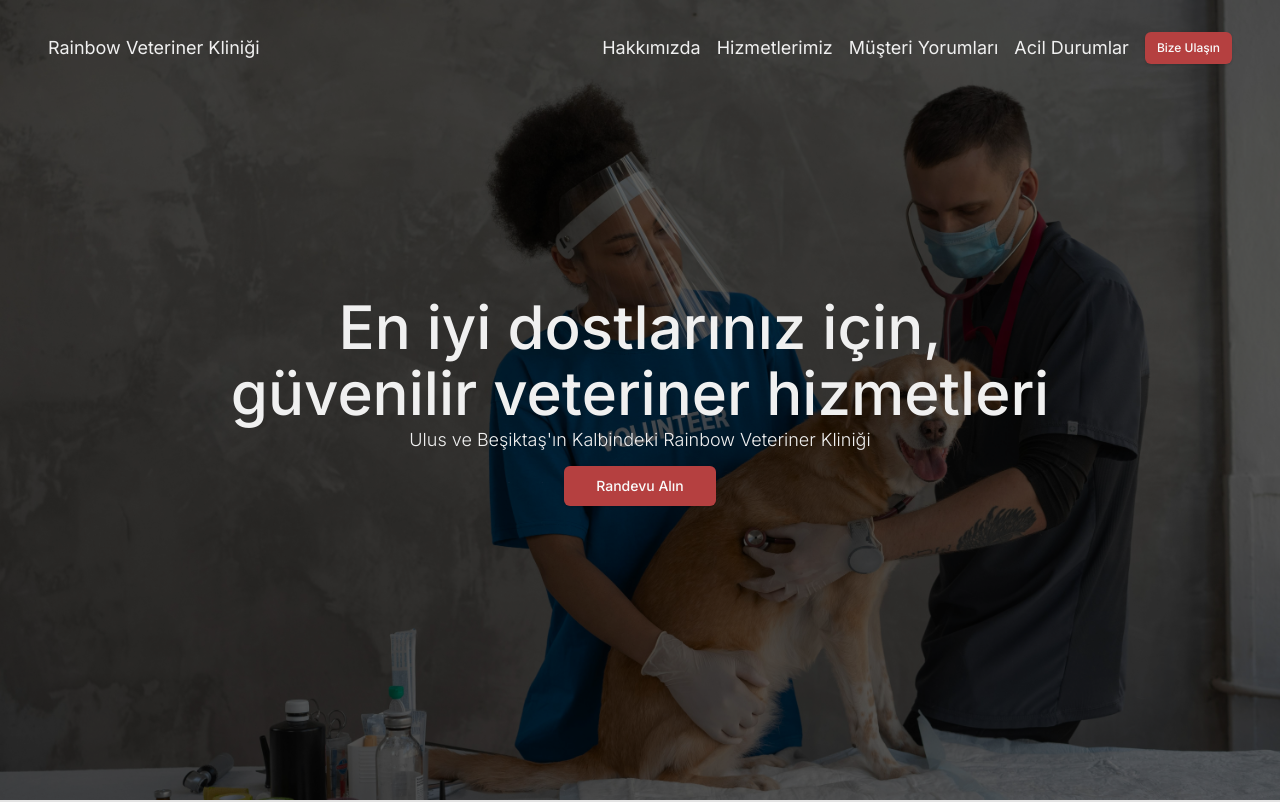
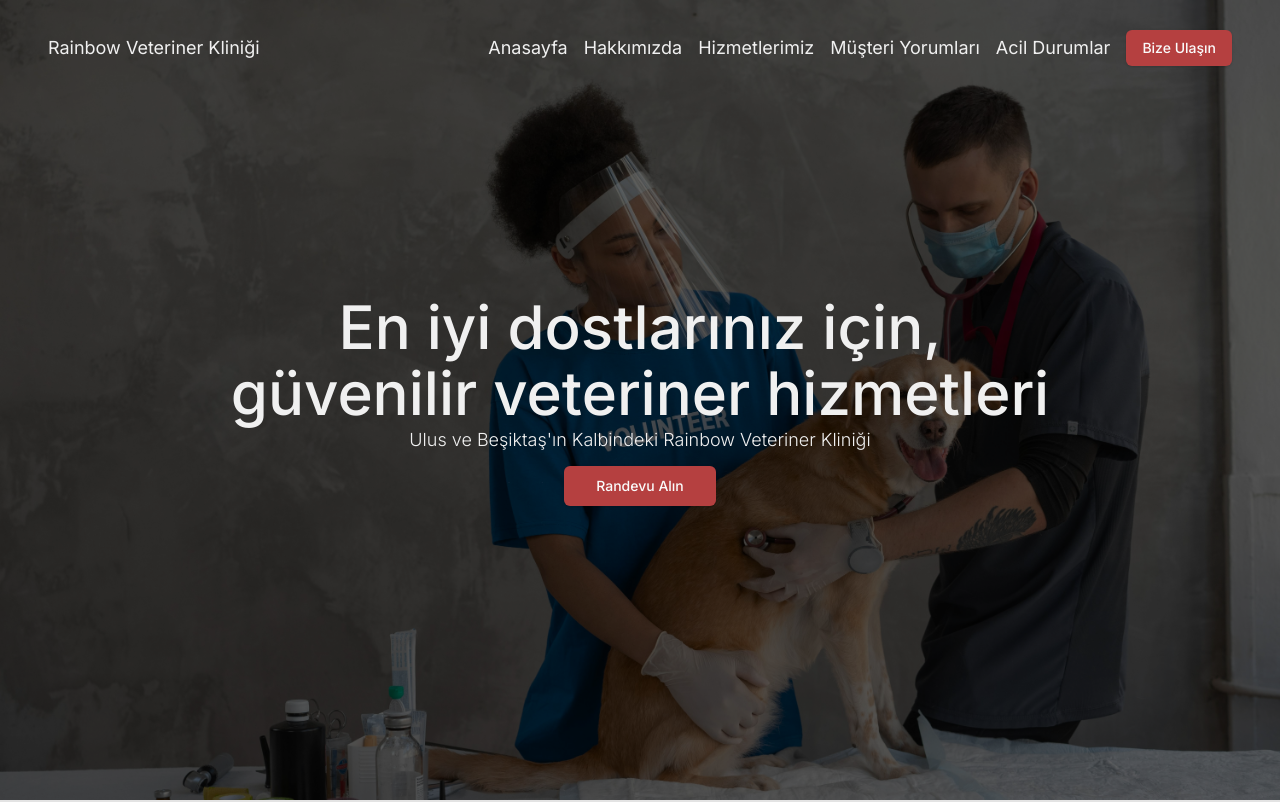
Before and after one commit to Syntra-Media/rainbow-vet, a Next.js app: page / in a window 1280 px wide. Shown: the top 802 px of the page. Built offline with nearby package versions, Linux system fonts and the light colour scheme.

Commit message:
Header Update

```diff
--- a/package.json
+++ b/package.json
@@ -15,8 +15,9 @@
     "clsx": "^2.1.1",
     "embla-carousel-autoplay": "^8.2.0",
     "embla-carousel-react": "^8.1.8",
+    "framer-motion": "^11.3.28",
     "lucide-react": "^0.428.0",
-    "next": "14.2.5",
+    "next": "^14.2.5",
     "react": "^18",
     "react-dom": "^18",
     "tailwind-merge": "^2.5.2",
--- a/src/components/ui/Header.tsx
+++ b/src/components/ui/Header.tsx
@@ -1,13 +1,47 @@
 "use client"
 
-import React, {useState} from 'react';
+import React, {useEffect, useState} from 'react';
 import {Button} from "@/components/ui/Button";
 import { MenuIcon } from 'lucide-react';
 import {cn} from "@/utils/cn";
 
+const ROUTES = [
+    {
+        id: "home",
+        name: "Anasayfa"
+    },
+    {
+        id: "aboutus",
+        name: "Hakkımızda"
+    },
+    {
+        id: "services",
+        name: "Hizmetlerimiz"
+    },
+    {
+        id: "testimonials",
+        name: "Müşteri Yorumları"
+    },
+    {
+        id: "emergency",
+        name: "Acil Durumlar"
+    },
+]
 
 const Header = () => {
     const [isMenuOpen, setIsMenuOpen] = useState(false);
+    const [selectedSection, setSelectedSection] = useState("home");
+
+    useEffect(() => {
+        const section = document.getElementById(selectedSection);
+        if (section) {
+            section.scrollIntoView({behavior: "smooth"});
+        }
+
+        if (isMenuOpen) {
+            setIsMenuOpen(false);
+        }
+    }, [selectedSection]);
 
     return (
         <div className={"absolute w-full h-24 flex"}>
@@ -19,19 +53,14 @@ const Header = () => {
                     isMenuOpen &&
                         <div className={"absolute top-0 left-0 h-screen bg-section/20 backdrop-blur w-48 flex"}>
                             <div className={"flex flex-col mx-4 my-4 gap-3"}>
-                                <a>
-                                    Hakkımızda
-                                </a>
-                                <a>
-                                    Hizmetlerimiz
-                                </a>
-                                <a>
-                                    Müşteri Yorumları
-                                </a>
-                                <a>
-                                    Acil Durumlar
-                                </a>
-                                <Button variant={"default"} size={"sm"}>
+                                {
+                                    ROUTES.map(route => (
+                                        <a key={route.id} onClick={() => setSelectedSection(route.id)} className={"pointer-events-auto cursor-pointer"}>
+                                            {route.name}
+                                        </a>
+                                    ))
+                                }
+                                <Button variant={"default"}>
                                     Bize Ulaşın
                                 </Button>
                             </div>
@@ -48,19 +77,14 @@ const Header = () => {
                         </div>
                     </Button>
                     <div className={"flex items-center gap-4 md:hidden"}>
-                        <a>
-                            Hakkımızda
-                        </a>
-                        <a>
-                            Hizmetlerimiz
-                        </a>
-                        <a>
-                            Müşteri Yorumları
-                        </a>
-                        <a>
-                            Acil Durumlar
-                        </a>
-                        <Button variant={"default"} size={"sm"}>
+                        {
+                            ROUTES.map(route => (
+                                <a key={route.id} onClick={() => setSelectedSection(route.id)} className={"pointer-events-auto cursor-pointer"}>
+                                    {route.name}
+                                </a>
+                            ))
+                        }
+                        <Button variant={"default"}>
                             Bize Ulaşın
                         </Button>
                     </div>
--- a/src/components/ui/sections/AboutUs.tsx
+++ b/src/components/ui/sections/AboutUs.tsx
@@ -3,7 +3,7 @@ import Image from "next/image";
 
 const AboutUs = () => {
     return (
-        <div className={"w-full flex"}>
+        <div id={"aboutus"} className={"w-full flex"}>
             <div className={"w-full h-full flex gap-6 mx-16 my-16"}>
                 <div className={"flex flex-col gap-4 w-full"}>
                     <h2 className={"font-bold text-4xl"}>
--- a/src/components/ui/sections/ContactUs.tsx
+++ b/src/components/ui/sections/ContactUs.tsx
@@ -6,7 +6,7 @@ import {MapPinHouse, Phone} from "lucide-react";
 
 const ContactUs = () => {
     return (
-        <div className={"w-full flex"}>
+        <div id={"contactus"} className={"w-full flex"}>
             <div className={"w-full h-full flex flex-col gap-6 mx-16 my-16"}>
                 <h2 className={"text-4xl font-bold"}>
                     Bize Ulaş
--- a/src/components/ui/sections/Emergency.tsx
+++ b/src/components/ui/sections/Emergency.tsx
@@ -3,7 +3,7 @@ import {Phone} from "lucide-react";
 
 const Emergency = () => {
     return (
-        <div className={"w-full flex"}>
+        <div id={"emergency"} className={"w-full flex"}>
             <div className={"w-full h-full mx-16 my-16 flex flex-col gap-6"}>
                 <h2 className={"text-4xl font-bold"}>
                     Acil Durumlar
--- a/src/components/ui/sections/Hero.tsx
+++ b/src/components/ui/sections/Hero.tsx
@@ -4,7 +4,7 @@ import {Button} from "@/components/ui/Button";
 
 const Hero = () => {
     return (
-        <div className={"w-full h-screen flex bg-[url('/background.jpg')] bg-cover"}>
+        <div id={"home"} className={"w-full h-screen flex bg-[url('/background.jpg')] bg-cover"}>
             <div className={"w-full h-full flex flex-col items-center justify-center bg-black/60 text-white text-center"}>
                 <h1 className={"font-medium text-6xl  leading-[1.1] w-2/3 md:text-4xl 2xl:text-7xl mobile:w-full"}>
                     En iyi dostlarınız için, güvenilir veteriner hizmetleri
@@ -16,7 +16,6 @@ const Hero = () => {
                     Randevu Alın
                 </Button>
             </div>
-
         </div>
     );
 };
--- a/src/components/ui/sections/Services.tsx
+++ b/src/components/ui/sections/Services.tsx
@@ -4,7 +4,7 @@ import {Button} from "@/components/ui/Button";
 
 const Services = () => {
     return (
-        <div className={"w-full flex"}>
+        <div id={"services"} className={"w-full flex"}>
             <div className={"w-full h-full flex flex-col gap-6 mx-16 my-16"}>
                 <h2 className={"font-bold text-4xl"}>
                     Hizmetlerimiz
--- a/src/components/ui/sections/Testimonials.tsx
+++ b/src/components/ui/sections/Testimonials.tsx
@@ -7,7 +7,7 @@ import Testimonial from "@/components/ui/Testimonial";
 
 const Testimonials = () => {
     return (
-        <div className={"w-full flex"}>
+        <div id={"testimonials"} className={"w-full flex"}>
             <div className={"w-full h-full flex flex-col mx-16 my-16 gap-6"}>
                 <h2 className={"text-4xl font-bold"}>
                     Müşteri Yorumları
```
Also changed, not shown: 1 other file (tests, documents, lock files or other folders).
